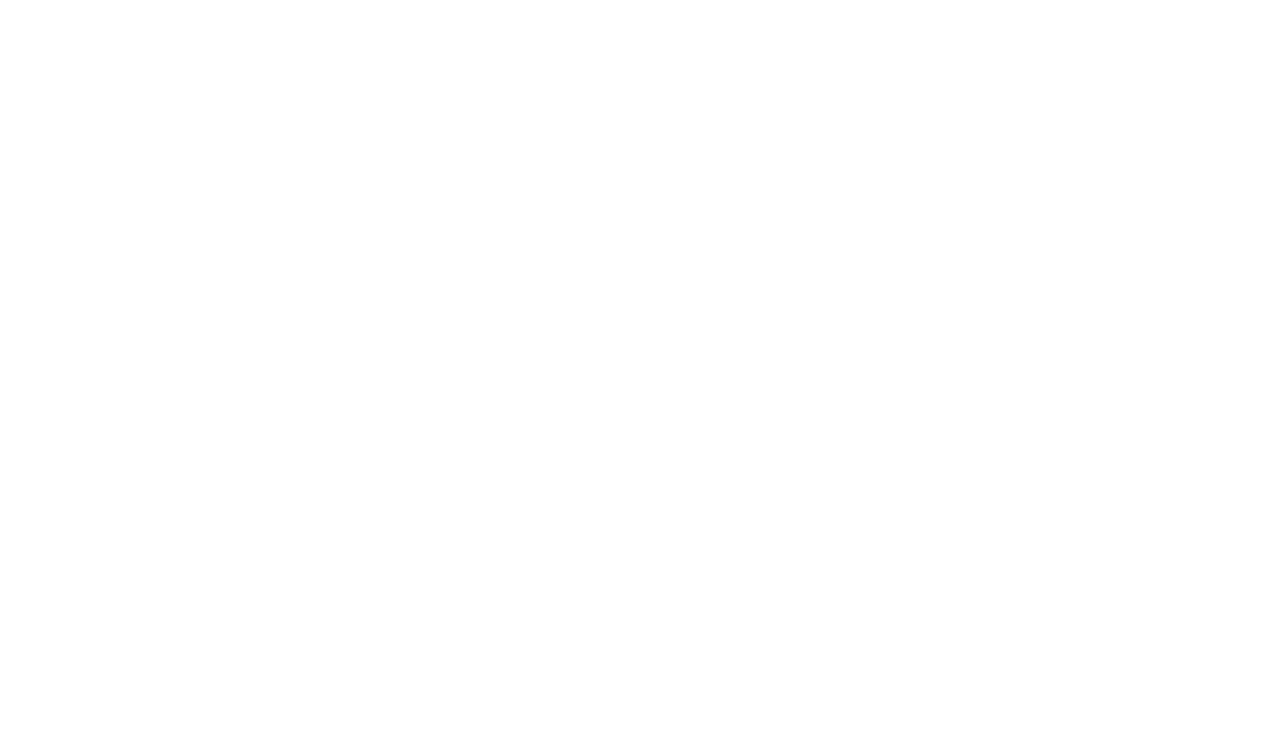
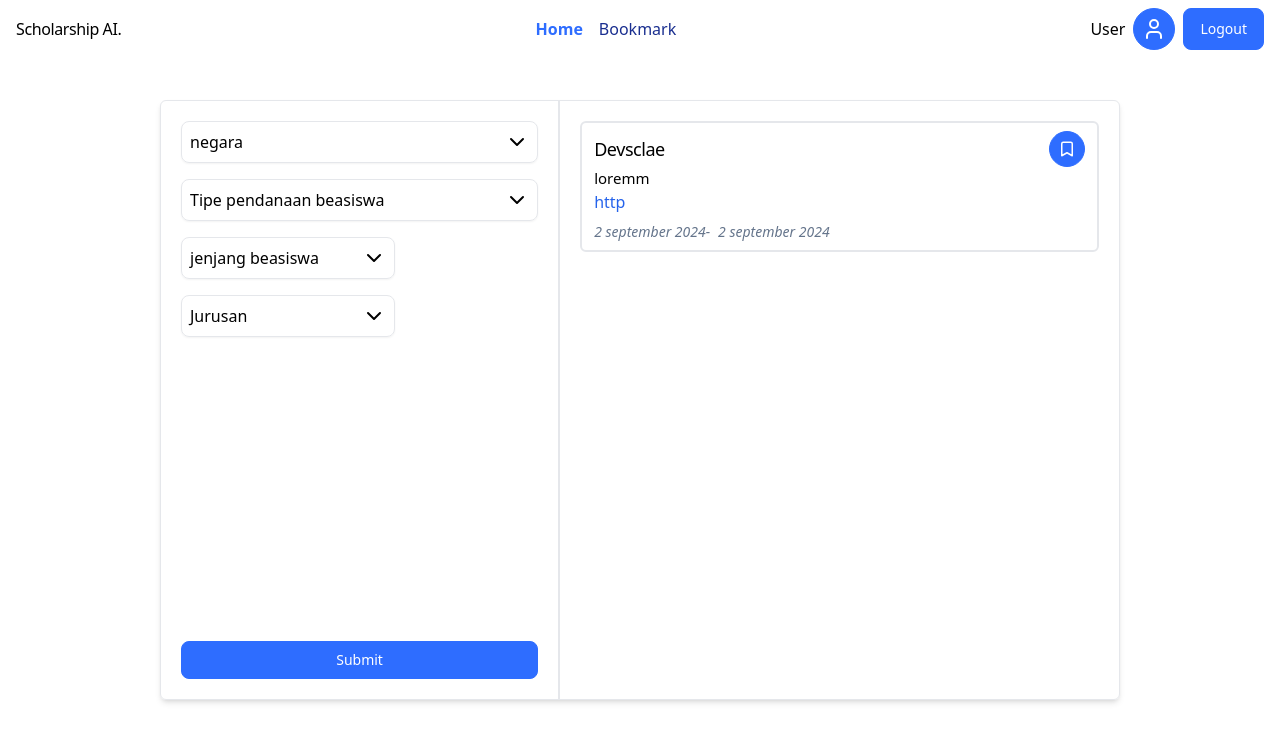
Before and after one commit to udilz/scholaship-fe, a React (Vite) app: page /prompt in a window 1280 px wide. Before the commit this address had no page. Shown: the top 742 px of the page. Built offline with nearby package versions, Linux system fonts and the light colour scheme.

Commit message:
add router & edit componets navbar, card, prompt page

```diff
--- a/src/app/routes.tsx
+++ b/src/app/routes.tsx
@@ -3,15 +3,31 @@
 import { Login } from '@/features/authentication/components/login';
 import { Register } from '@/features/authentication/components/register';
 import { AuthLayout } from '@/features/authentication/components/layouth.auth';
+import { LayoutDashboard } from '@/features/dashboard/components/layout';
+import { Dashboard } from '@/features/dashboard/components';
+import { DashboardBeasiswa } from '@/features/dashboard-beasiswa/components';
+import { FormAddBeasiswa } from '@/features/dashboard-beasiswa/components/form.add-beasiswa';
+import { Layout } from '@/features/components/layout';
+import { Propmtpage } from '@/features/prompt-page/components';
 
 export const AppRouter = () => {
   return (
     <BrowserRouter>
       <Routes>
-      <Route path="/onboarding" element={<Onboarding />} />
+        <Route path="/onboarding" element={<Onboarding />} />
         <Route element={<AuthLayout />}>
           <Route path="/login" element={<Login />} />
           <Route path="/register" element={<Register />} />
+        </Route>
+        <Route element={<LayoutDashboard />}>
+          <Route path="/dashboard" element={<Dashboard />}></Route>
+          <Route path="/dashboard/scholarship" element={<DashboardBeasiswa />}></Route>
+        </Route>
+        <Route element={<LayoutDashboard isCentered />}>
+          <Route path="/dashboard/scholarship/create" element={<FormAddBeasiswa />}></Route>
+        </Route>
+        <Route element={<Layout/>}>
+          <Route path="/prompt" element={<Propmtpage/>}></Route>
         </Route>
       </Routes>
     </BrowserRouter>
--- a/src/features/components/layout.tsx
+++ b/src/features/components/layout.tsx
@@ -1,15 +1,12 @@
-import React, { ReactNode } from 'react';
+import React from 'react';
 import { Navbar } from './navbar';
+import { Outlet } from 'react-router-dom';
 
-interface ILayoutProps {
-  children: ReactNode;
-}
-
-export const Layout= ({ children } : ILayoutProps) => {
+export const Layout= () => {
   return (
     <main className='h-screen'>
       <Navbar />
-      {children}
+      <Outlet/>
     </main>
   );
 };
--- a/src/features/components/navbar.tsx
+++ b/src/features/components/navbar.tsx
@@ -14,14 +14,14 @@
       </div>
       <div className="flex gap-2">
         <section className='flex gap-2 items-center'>
-        <span>Arie </span>
+        <span>User </span>
         <Link to={'/ptofile'}>
-          <Button className="rounded-full" variant="violet" iconOnly>
+          <Button className="rounded-full" iconOnly>
             <User></User>
           </Button>
         </Link>
        </section>
-        <Button variant="violet">Logout</Button>
+        <Button>Logout</Button>
       </div>
     </header>
   );
@@ -34,7 +34,7 @@
 
 const AtciveNavLink = ({ link, label }: IActiveNavLinkProps) => {
   return (
-    <NavLink to={`/${link}`} className={({ isActive }) => (isActive ? 'font-semibold text-violet-500' : 'text-gray-900 hover:text-violet-500')}>
+    <NavLink to={`/${link}`} className={({ isActive }) => (isActive ? 'font-semibold text-primary-500' : 'text-primary-900 hover:text-primary-500')}>
       {label}
     </NavLink>
   );
--- a/src/features/dashboard-beasiswa/components/form.add-beasiswa.tsx
+++ b/src/features/dashboard-beasiswa/components/form.add-beasiswa.tsx
@@ -1,4 +1,3 @@
-import { LayoutDashboard } from '@/features/dashboard/components/layout';
 import { Input } from '@/components/ui/input';
 import { Textarea } from '@/components/ui/textarea';
 import { Button } from '@/components/ui/button';
@@ -49,7 +48,6 @@
   };
 
   return (
-    <LayoutDashboard isCentered>
       <main>
         <section className="space-y-4">
           <h3>Tambah Beasiswa</h3>
@@ -92,7 +90,7 @@
               <InputDate label="Open Date" onChange={handleChange} name="open_date" />
               <InputDate label="Close Date" onChange={handleChange} name="close_date" />
               <Textarea placeholder="Diskripsi beasiswa"onChange={handleChange} name="description" className="placeholder:text-black" rows={6} />
-              <Button disabled={isLoading} variant="violet">
+              <Button disabled={isLoading} isFullwidth>
                 Add
               </Button>
               {error && <div>{error}</div>}
@@ -101,6 +99,5 @@
           </section>
         </section>
       </main>
-    </LayoutDashboard>
   );
 };
--- a/src/features/dashboard-beasiswa/components/index.tsx
+++ b/src/features/dashboard-beasiswa/components/index.tsx
@@ -1,24 +1,21 @@
-import { LayoutDashboard } from '@/features/dashboard/components/layout';
 import { Link } from 'react-router-dom';
 import { Button } from '@/components/ui/button';
 import { ScholarshipTable } from './scholarship.table';
 
 export const DashboardBeasiswa = () => {
   return (
-    <LayoutDashboard>
       <main className='w-full'>
         <section className="flex items-center justify-between sticky top-0 z-[2] py-4 bg-white">
           <div>
             <h3 className="text-xl">Data beasiswa</h3>
           </div>
-          <Link to="/dashboard/scholarship/tambah">
-            <Button variant="violet">Tambah Beasiswa</Button>
+          <Link to="/dashboard/scholarship/create">
+            <Button>Tambah Beasiswa</Button>
           </Link>
         </section>
         <section className="mt-4">
           <ScholarshipTable scholarships={[]}></ScholarshipTable>
         </section>
       </main>
-    </LayoutDashboard>
   );
 };
--- a/src/features/dashboard/components/index.tsx
+++ b/src/features/dashboard/components/index.tsx
@@ -1,12 +1,8 @@
-import { LayoutDashboard } from './layout';
-
 export const Dashboard = () => {
   return (
-    <LayoutDashboard>
-      <section>
+      <section className="mt-4">
         <h3>Welcome back Admin</h3>
         <p>Here is your dashboard...</p>
       </section>
-    </LayoutDashboard>
   );
 };
--- a/src/features/dashboard/components/layout.tsx
+++ b/src/features/dashboard/components/layout.tsx
@@ -2,11 +2,11 @@
 import { Home } from 'lucide-react';
 import { Box } from 'lucide-react';
 import { Button } from '@/components/ui/button';
-import React, { ReactNode } from 'react'
+import { Outlet } from 'react-router-dom';
+import React from 'react'
 
 interface LayoutProps {
     isCentered?: boolean;
-    children: ReactNode
   }
 
 export const LayoutDashboard = (props: LayoutProps) => {
@@ -25,13 +25,13 @@
           {props.isCentered ? (
             <main className="w-[calc(100vw-240px)] p-6 overflow-y-auto">
               <div className="m-auto max-w-2xl">
-                {props.children}
+                <Outlet/>
               </div>
             </main>
           ) : (
             <main className="w-[calc(100vw-240px)] overflow-y-scroll px-6">
               <div className="m-auto max-w-6xl">
-                {props.children}
+                <Outlet/>
               </div>
             </main>
           )}
--- a/src/features/prompt-page/components/card.tsx
+++ b/src/features/prompt-page/components/card.tsx
@@ -14,7 +14,7 @@
       <section className="rounded-md border-2 px-3 py-2">
         <header className="flex items-center justify-between">
           <h2 className="text-lg">{title}</h2>
-          <Button className="rounded-full" iconOnly variant='violet'>
+          <Button className="rounded-full" iconOnly>
             <Bookmark size={18} />
           </Button>
         </header>
--- a/src/features/prompt-page/components/form.prompt.tsx
+++ b/src/features/prompt-page/components/form.prompt.tsx
@@ -15,7 +15,7 @@
             <Select caption='Jurusan' options={majorIndonesia} className="w-3/5"></Select>
           </div>
           <div>
-            <Button className="flex w-full justify-center" variant='violet'>Submit</Button>
+            <Button className="flex w-full justify-center">Submit</Button>
           </div>
         </section>
         <section className="flex-1 space-y-3 overflow-hidden overflow-y-auto p-5">
--- a/src/features/prompt-page/components/index.tsx
+++ b/src/features/prompt-page/components/index.tsx
@@ -1,10 +1,7 @@
-import { Layout } from "@/features/components/layout";
 import { PropmtForm } from "./form.prompt";
 
 export const Propmtpage = () => {
   return (
-    <Layout>
       <PropmtForm></PropmtForm>
-    </Layout>
   )
 }
```
